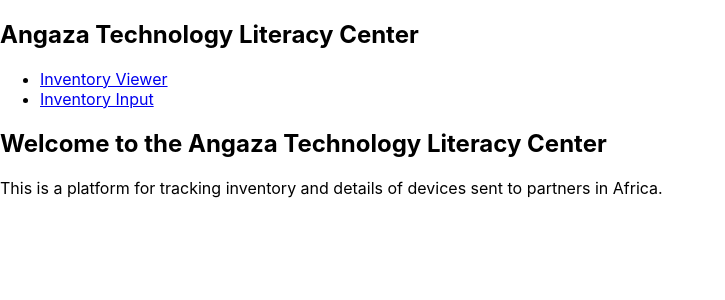
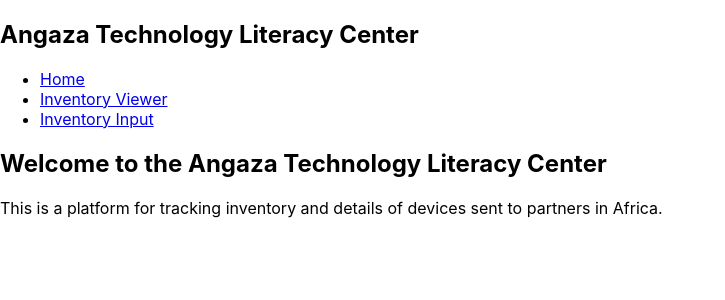
Before and after one commit to dliu25/angaza, a React (Create React App) app in the folder angazaa/app2/: page / in a window 1280 px wide. Shown: the top 300 px of the page, without its empty margins (0-725 px from the left). Built offline with nearby package versions, Linux system fonts and the light colour scheme.

Commit message:
Update App.js

```diff
--- a/angazaa/app2/src/App.js
+++ b/angazaa/app2/src/App.js
@@ -12,10 +12,18 @@
     </p>
   );
 }
+function Table(){
+  return (
+    <div>
+      <Navbar />
+
+    </div>
+  )
+}
 function Form(){
   let navigate = useNavigate();
   const changePage = () =>{
-    var path =  "/../item/"  // + number of rows in database*/;
+    var path =  "/../item/"  // + number of rows in database aka index of new row*/;
     navigate(path);
   }
   const formik = useFormik({
@@ -98,7 +106,10 @@
       <h1 className="site-title">Angaza Technology Literacy Center</h1>
       <ul>
         <li>
-          <Link to="/">Inventory Viewer</Link>
+          <Link to="/">Home</Link>
+        </li>
+        <li>
+          <Link to="/inven-view">Inventory Viewer</Link>
         </li>
         <li>
           <Link to="/inven-input">Inventory Input</Link>
@@ -127,7 +138,6 @@
     <div>
       <h2>Item Details</h2>
       <p>Serial Code: </p>
-      <p>Operating System: </p>
       <p>Device Metadata: </p>
       <p>Defects: </p>
       <p>Place of Origin: </p>
@@ -144,6 +154,7 @@
         <Route path="/" element={<Home />} />
         <Route path="/item/:id" element={<ItemDetails />} />
         <Route path="/inven-input" element={<Form />} />
+        <Route path="/inven-view" element={<Table />} />
       </Routes>
     </div>
   );
```
